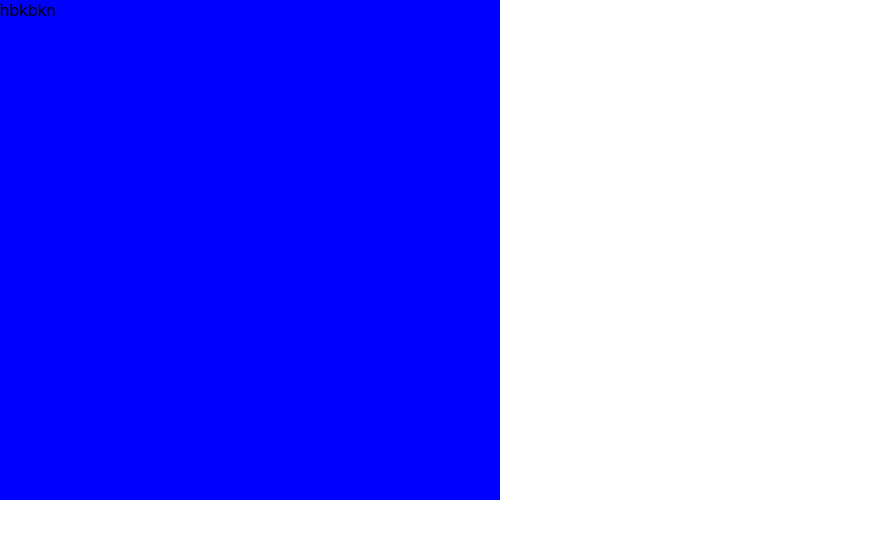
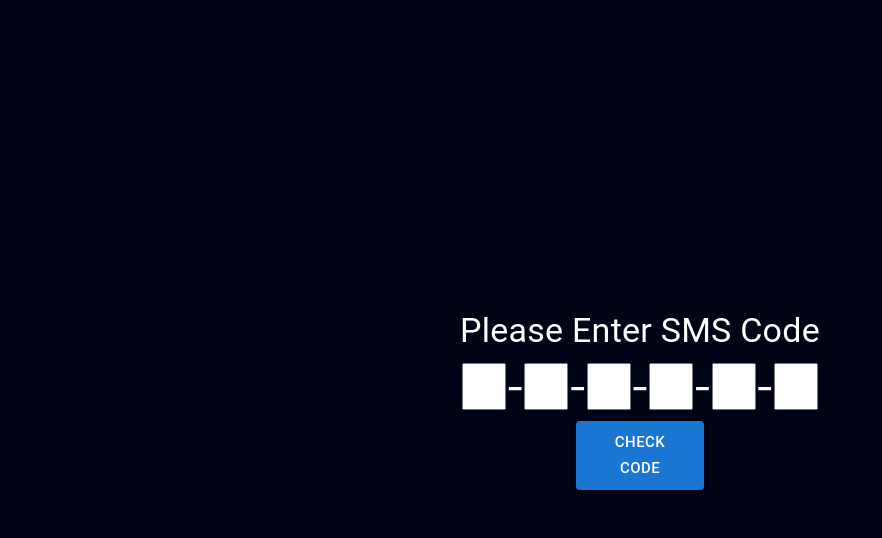
Before and after one commit to AmirrezaMirshafiee/e-commerce-project, a React (Create React App) app in the folder front-end/: page /otp in a window 1280 px wide. Shown: the top 538 px of the page, without its empty margins (0-882 px from the left). Built offline with nearby package versions, Linux system fonts and the light colour scheme.

Commit message:
update otp components

```diff
--- a/front-end/package.json
+++ b/front-end/package.json
@@ -12,6 +12,7 @@
     "@testing-library/user-event": "^13.5.0",
     "react": "^18.2.0",
     "react-dom": "^18.2.0",
+    "react-otp-input": "^3.1.1",
     "react-router-dom": "^6.22.3",
     "react-scripts": "5.0.1",
     "web-vitals": "^2.1.4"
--- a/front-end/src/Page/LoginRegister/Otp/index.jsx
+++ b/front-end/src/Page/LoginRegister/Otp/index.jsx
@@ -1,11 +1,24 @@
-import React from 'react'
-import {Stack} from '@mui/material'
+import { Button, Stack, Typography } from "@mui/material";
+import React, { useState } from "react";
+import OtpInput from "react-otp-input";
 export default function Otp() {
+  const [otp, setOtp] = useState("");
+  console.log(otp);
+
   return (
     <>
-    <Stack sx={{width:'500px',height:'500px',backgroundColor:'blue'}}>
-hbkbkn
-    </Stack>
+      <Stack sx={{backgroundColor:'#000416',width:'100%',height:'100vh',mx:'auto', alignContent:'center', justifyContent:'center', alignItems:'center'}}>
+        <Typography variant="h4" sx={{ marginBottom:'10px', color:'white' }}>Please Enter SMS Code</Typography>
+        <OtpInput
+          value={otp}
+          onChange={setOtp}
+          numInputs={6}
+          renderSeparator={<span style={{color:'white',fontSize:'40px'}}>-</span>}
+          renderInput={(props) => <input {...props} />}
+          inputStyle={{padding:'10px', color:'black', fontSize:'20px'}}
+        />
+        <Button variant="contained" size="large" type="submit" sx={{width:'10%', marginTop:'10px' }} >Check Code</Button>
+      </Stack>
     </>
-  )
+  );
 }
```
Also changed, not shown: 1 other file (tests, documents, lock files or other folders).
